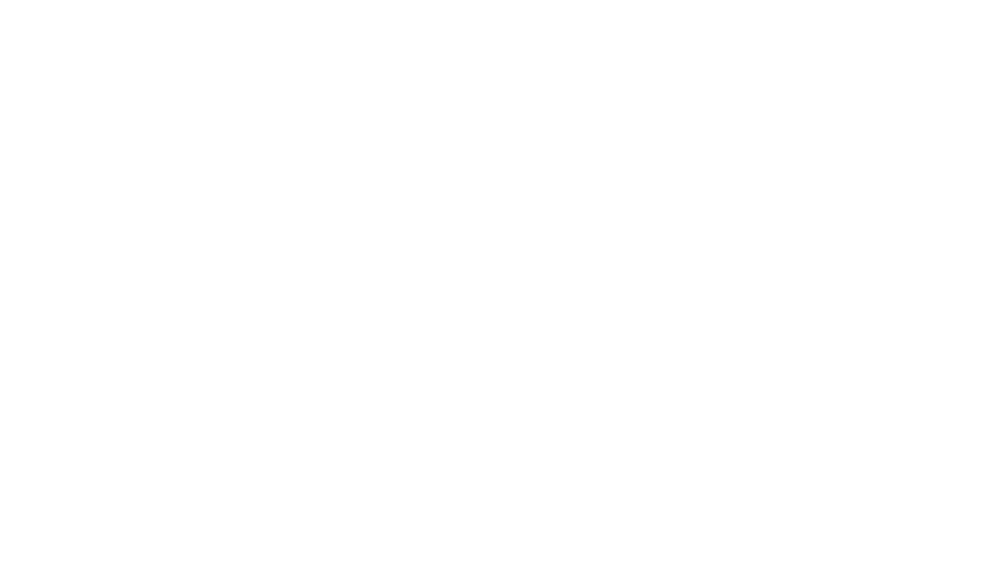
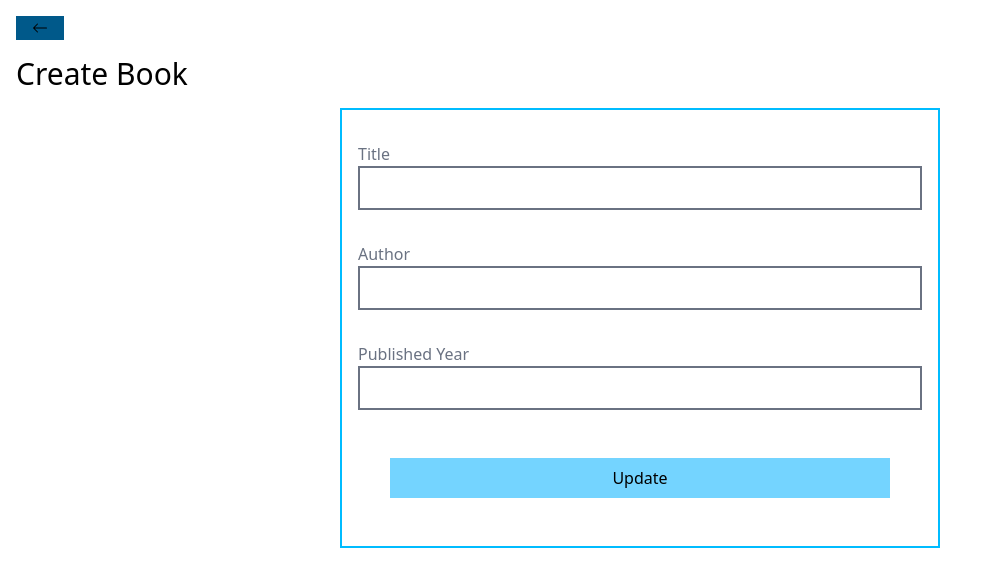
Before and after one commit to Rafiqdevhub/MERN_Book_Store, a React (Vite) app in the folder frontend/: page /books/edit/1 in a window 1280 px wide. Before the commit this address had no page. Shown: the top 586 px of the page, without its empty margins (0-987 px from the left). Built offline with nearby package versions, Linux system fonts and the light colour scheme; no server answers.

Commit message:
Add EditBook page for editing book details and update routing

```diff
--- a/frontend/src/App.jsx
+++ b/frontend/src/App.jsx
@@ -3,12 +3,14 @@ import { Route, Routes } from "react-router-dom";
 import Home from "./pages/Home";
 import ShowBook from "./pages/ShowBook";
 import CreateBook from "./pages/CreateBook";
+import EditBook from "./pages/EditBook";
 const App = () => {
   return (
     <Routes>
       <Route path="/" element={<Home />} />
       <Route path="/books/details/:id" element={<ShowBook />} />
       <Route path="/books/create" element={<CreateBook />} />
+      <Route path="/books/edit/:id" element={<EditBook />} />
     </Routes>
   );
 };
--- /dev/null
+++ b/frontend/src/pages/EditBook.jsx
@@ -0,0 +1,102 @@
+import { useEffect, useState } from "react";
+import { useNavigate, useParams } from "react-router-dom";
+import { useSnackbar } from "notistack";
+import axios from "axios";
+import { api } from "../constant/api";
+import BackButton from "../components/BackButton";
+import Spinner from "../components/Spinner";
+
+const EditBook = () => {
+  const [title, setTitle] = useState("");
+  const [author, setAuthor] = useState("");
+  const [publishYear, setPublishYear] = useState(" ");
+  const [loading, setLoading] = useState(false);
+  const navigate = useNavigate();
+  const { id } = useParams();
+  const { enqueueSnackbar } = useSnackbar();
+
+  useEffect(() => {
+    const fetchBook = async () => {
+      setLoading(true);
+      try {
+        const res = await axios.get(`${api}/get-book/${id}`);
+        setTitle(res.data.title);
+        setAuthor(res.data.author);
+        setPublishYear(res.data.publishYear);
+      } catch (err) {
+        console.log(err);
+        enqueueSnackbar("Error Retrieving Book", { variant: "error" });
+        alert("error");
+      } finally {
+        setLoading(false);
+      }
+    };
+
+    fetchBook();
+  }, []);
+
+  const handleEditBook = async () => {
+    const data = {
+      title,
+      author,
+      publishYear,
+    };
+
+    setLoading(true);
+    try {
+      await axios.put(`${api}/update-book/${id}`, data);
+      enqueueSnackbar("Updated Successfully", { variant: "success" });
+      navigate("/");
+    } catch (err) {
+      console.log(err);
+      enqueueSnackbar("Error", { variant: "error" });
+    } finally {
+      setLoading(false);
+    }
+  };
+
+  return (
+    <div className="p-4">
+      <BackButton />
+      <h1 className="text-3xl my-4">Create Book</h1>
+      {loading ? <Spinner /> : ""}
+      <div className="flex flex-col border-2 border-sky-400 rounded-x1 w-[600px] p-4 mx-auto">
+        <div className="my-4">
+          <label className="text-x1 mr-4 text-gray-500">Title</label>
+          <input
+            type="text"
+            value={title}
+            onChange={(e) => setTitle(e.target.value)}
+            className="border-2 border-gray-500 px-4 py-2 w-full"
+          />
+        </div>
+        <div className="my-4">
+          <label className="text-x1 mr-4 text-gray-500">Author</label>
+          <input
+            type="text"
+            value={author}
+            onChange={(e) => setAuthor(e.target.value)}
+            className="border-2 border-gray-500 px-4 py-2 w-full"
+          />
+        </div>
+        <div className="my-4">
+          <label className="text-x1 mr-4 text-gray-500">Published Year</label>
+          <input
+            type="number"
+            value={publishYear}
+            onChange={(e) => setPublishYear(e.target.value)}
+            className="border-2 border-gray-500 px-4 py-2 w-full"
+          />
+        </div>
+        <button
+          className="p-2 bg-sky-300 m-8 hover:cursor-pointer"
+          onClick={handleEditBook}
+        >
+          Update
+        </button>
+      </div>
+    </div>
+  );
+};
+
+export default EditBook;
```
